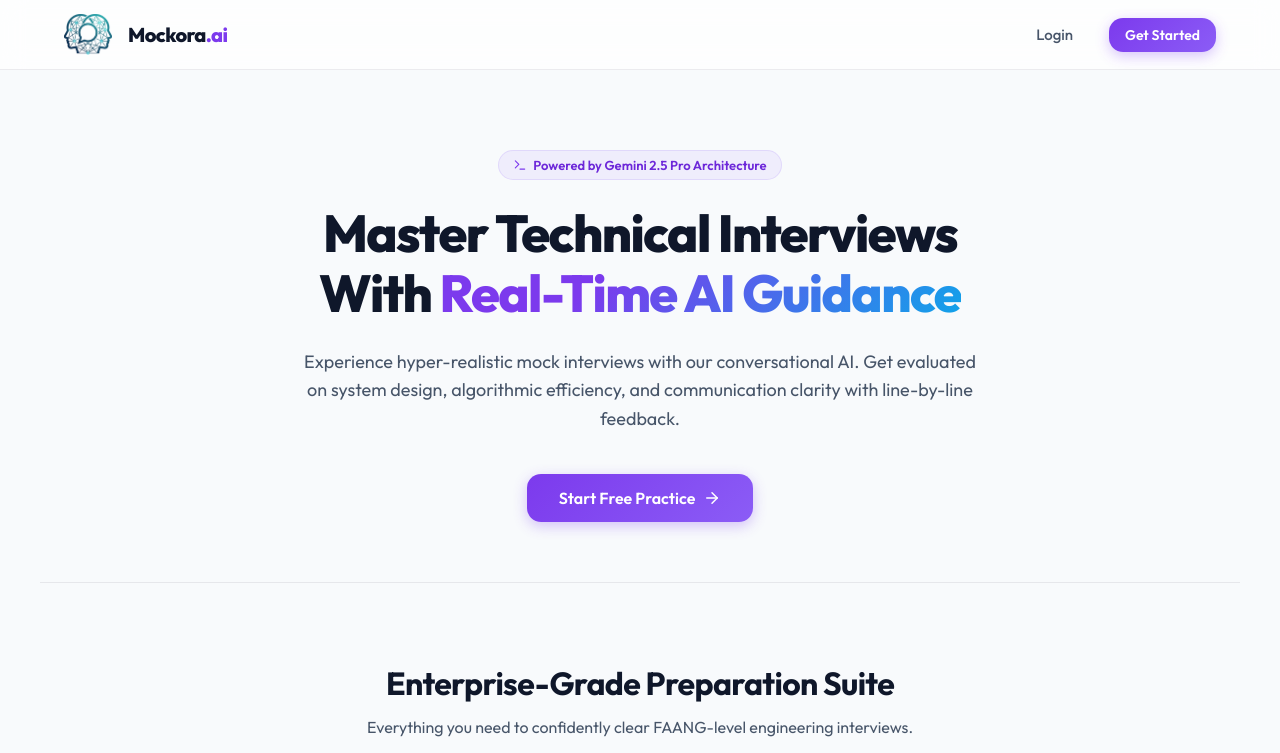
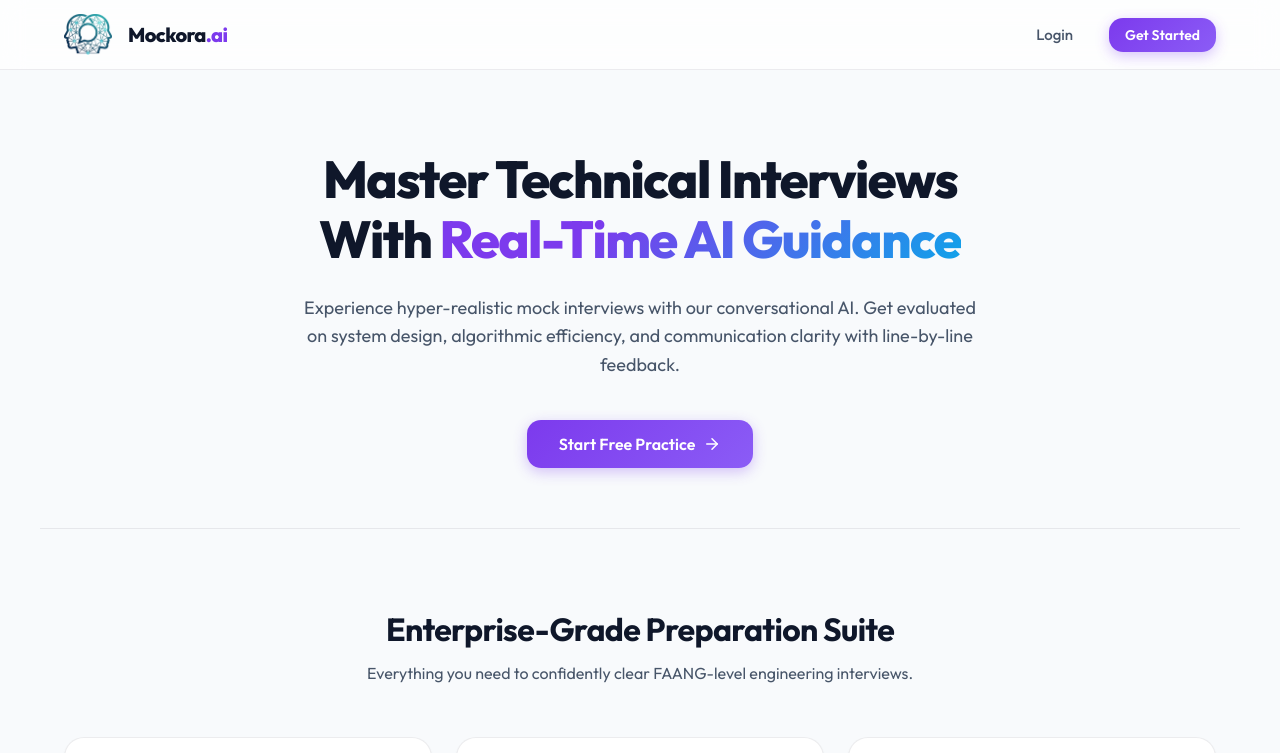
Before and after one commit to Gnanaprakash7272/ai-interview, a Next.js app: page / in a window 1280 px wide. Shown: the top 753 px of the page. Built offline with nearby package versions, Linux system fonts and the light colour scheme; no server answers.

Commit message:
ui: Remove hero badge

```diff
--- a/src/app/page.tsx
+++ b/src/app/page.tsx
@@ -13,11 +13,6 @@ export default async function Home() {
 
       {/* Hero Section */}
       <section className="hero container animate-fade-in">
-        <div className="hero-badge">
-          <Terminal size={14} className="badge-icon" />
-          <span>Powered by Gemini 2.5 Pro Architecture</span>
-        </div>
-
         <h1 className="hero-title">
           Master Technical Interviews <br />
           With <span className="text-gradient">Real-Time AI Guidance</span>
```
